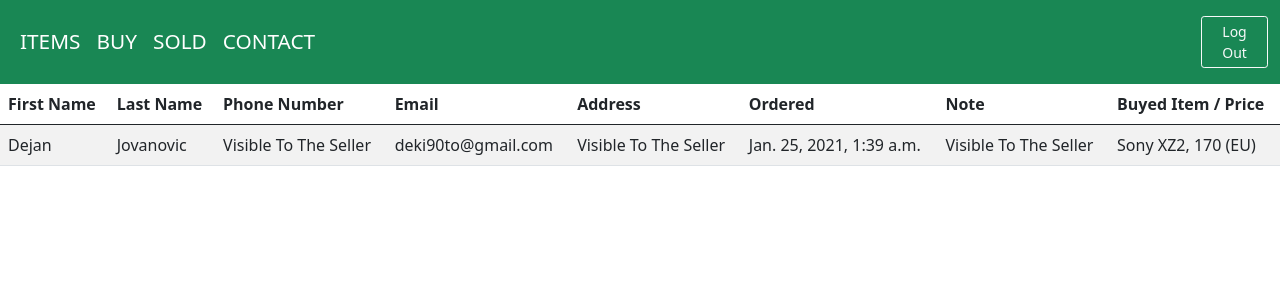
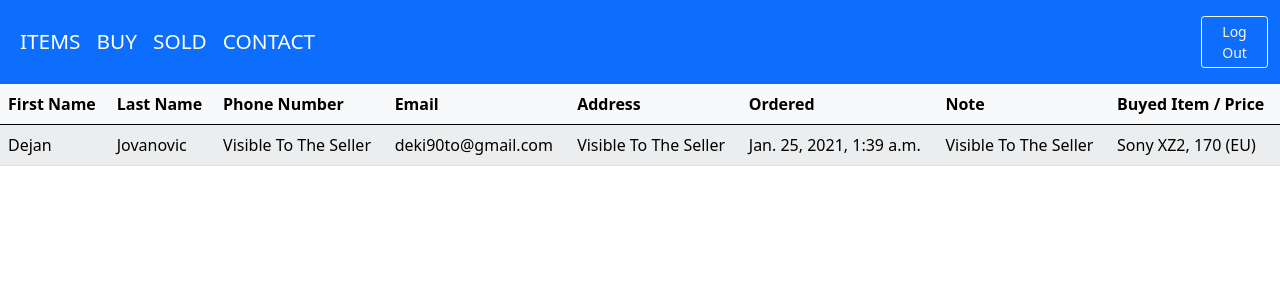
Before and after one commit to deki90to/Ads_Django, a Django app: page /buyer/ in a window 1280 px wide. Shown: the top 300 px of the page. Run offline with Django 3.2, Linux system fonts and the light colour scheme; the first user in the database is signed in; data comes from the database, SQL or seed files in the repository; some libraries are stand-ins or nearby versions.

Commit message:
added hover

```diff
--- a/shop_project/shop_app/templates/base.html
+++ b/shop_project/shop_app/templates/base.html
@@ -8,8 +8,8 @@
 
 {% if not user.is_authenticated %}
   <div class="text-center">
-  <h1 class="text-light text-center bg-success"><strong><i>REGISTER</i> or <i>LOGIN</i></strong>
-    <nav class="navbar bg-success" style="float:right;">
+  <h1 class="text-light text-center bg-primary"><strong><i>REGISTER</i> or <i>LOGIN</i></strong>
+    <nav class="navbar bg-primary" style="float:right;">
       <a class="btn btn-sm btn-outline-light" href="{% url 'contact_list' %}"> 📞 Contact </a>
     </nav>
 <br>
@@ -37,7 +37,7 @@ nav a {
   </div>
 </div>
 
-<nav class="navbar navbar-expand-lg navbar-dark bg-success">
+<nav class="navbar navbar-expand-lg navbar-dark bg-primary">
     <div class="container-fluid">
        <!-- <a class="navbar-brand" href="{% url 'product' %}"> ITEMS </a> -->
     <button class="navbar-toggler" type="button" data-bs-toggle="collapse" data-bs-target="#navbarSupportedContent" aria-controls="navbarSupportedContent" aria-expanded="false" aria-label="Toggle navigation">
@@ -58,7 +58,7 @@ nav a {
             <a class="nav-link active" aria-current="page" href="{% url 'contact_list' %}"> CONTACT </a>
           </li>
       </div>
-      <nav class="navbar bg-success" style="float:right;">
+      <nav class="navbar bg-primary" style="float:right;">
         <a class="btn btn-sm btn-outline-light" href="{% url 'logout' %}"> Log Out </a>
       </nav>
     </div>
--- a/shop_project/shop_app/templates/buyer_list.html
+++ b/shop_project/shop_app/templates/buyer_list.html
@@ -2,7 +2,7 @@
 
 {% block content %}
 {% if user.is_authenticated %}
-<table class="table table-striped">
+<table class="table table-light table-striped table-hover">
     <thead class="thead-dark">
         <tr>
             <th scope="col"> First Name </th>
--- a/shop_project/shop_app/templates/productname_list.html
+++ b/shop_project/shop_app/templates/productname_list.html
@@ -2,7 +2,7 @@
 
 {% block content %}
 {% if user.is_authenticated %}
-<table class="table table-striped">
+<table class="table table-light table-striped table-hover">
     <thead class="thead-dark">
         <tr>
             <th scope="col"> Image </th>
--- a/shop_project/users/templates/registration/login.html
+++ b/shop_project/users/templates/registration/login.html
@@ -9,7 +9,7 @@
 	<form method="POST">
 		{% csrf_token %}
 		{{ form.as_p }}
-		<button class="btn btn-success"> Login </button>
+		<button class="btn btn-primary"> Login </button>
 	</form>
 </div>
 {% endblock %}
--- a/shop_project/users/templates/registration/register.html
+++ b/shop_project/users/templates/registration/register.html
@@ -9,7 +9,7 @@
 	<form method="POST">
 		{% csrf_token %}
 		{{ form.as_p }}
-		<button class="btn btn-success"> Register </button>
+		<button class="btn btn-primary"> Register </button>
 	</form>
 </div>
 {% endblock %}
```
Also changed, not shown: other parts of shop_project/shop_app/templates/base.html (+2 -2 lines), shop_project/db.sqlite3.
